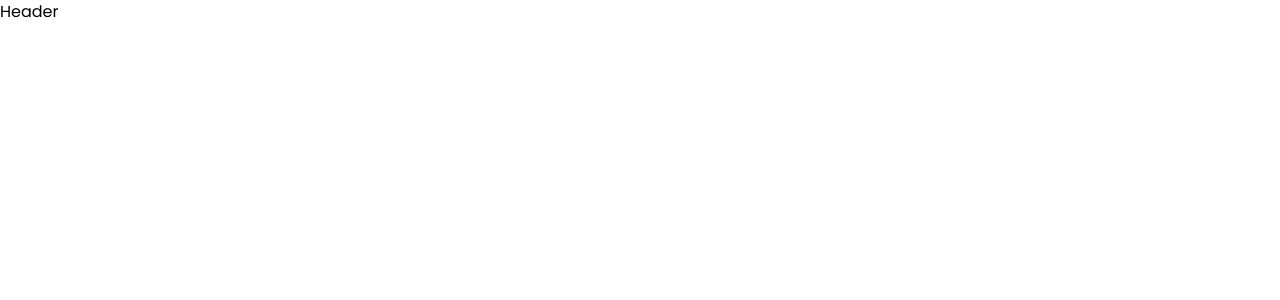
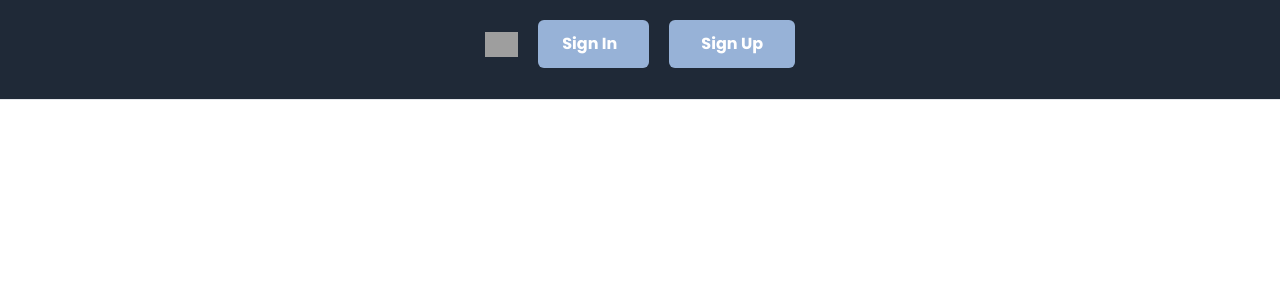
Before and after one commit to SinithH/SurfPal, a Next.js app in the folder surfpal-web/: page / in a window 1280 px wide. Shown: the top 300 px of the page. Built offline with nearby package versions, Linux system fonts and the light colour scheme; grey boxes are pictures that could not be loaded.

Commit message:
landingPage-Header

```diff
--- a/surfpal-web/app/shared/components/header.tsx
+++ b/surfpal-web/app/shared/components/header.tsx
@@ -1,8 +1,44 @@
-import React from 'react'
+import React, { useState } from 'react'
 
 const Header = () => {
+
+  const[toggle,setToggle]=useState(false)
+  const handleClick = ()=> setToggle(!toggle)
+
   return (
-    <div>Header</div>
+
+    <div className='w-full h-[100px] bg-gray-800 dark rgb(99, 104, 151) border-b'>
+        <div className='md:max-w-[1480px] max-w-[600px] m-auto w-full h-full '>
+            <div className='hidden md:flex justify-center items-center space-x-5 pt-5'>
+              <img src="image" alt="image" className='h-[25px]'/>
+              <button className='pr-8 py-3 flex justify-between items-center bg-[#97b2d7] px-6 gap-5 text-white rounded-md font-bold'>
+               Sign In
+              </button>
+              <button className='pr-8 px-8 py-3 rounded-md bg-[#97b2d7] text-white font-bold'>
+              Sign Up
+              </button>
+            </div>
+
+            <div className="md:hidden pr-10" onClick={handleClick}>
+              {/* <img src={toggle?close:hamburger} /> */}
+              <img src="landing_Page\src\asset\hamburger.png" alt="AA" />
+            </div>
+        </div>
+
+        <div className={toggle?'absolute z-10 p-4 bg-white w-full px-8 md:hidden':'hidden'}>
+          <ul>
+              <div className="flex flex-col my-4 gap-4">
+              <button className='pr-8 px-8 py-3 flex justify-center items-center bg-[#0e2443] gap-5 text-white rounded-md font-bold'>
+                Sign In
+              </button>
+              <button className='px-8 py-3 rounded-md bg-[#0e2443] text-white font-bold'>
+                Sign Up
+              </button>
+              </div>
+          </ul>
+        </div>
+    </div>
+
   )
 }
 
```
Also changed, not shown: surfpal-web/package.json (+5 -5 lines), 1 other file (tests, documents, lock files or other folders).
